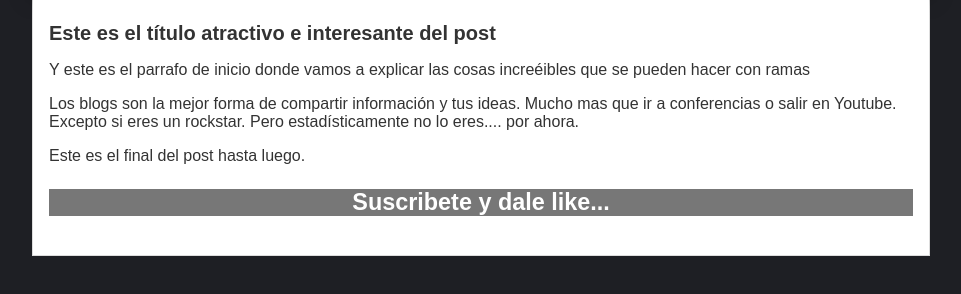
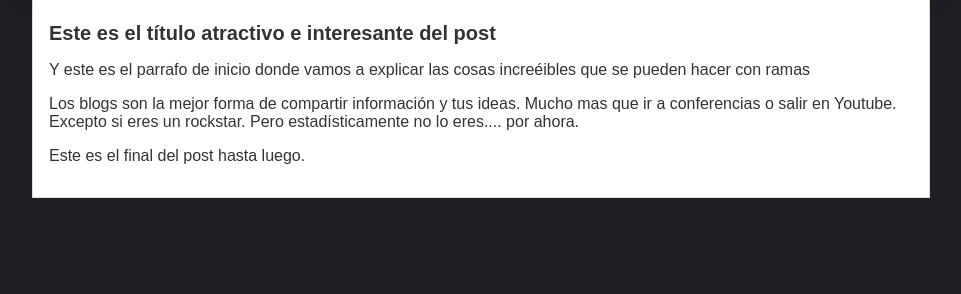
Before and after one commit to joseoliva762/ejemplo_plazi, a plain HTML site: page index.html in a window 1280 px wide. Shown: the part 78-372 px from the top of the page, without its empty margins (159-1120 px from the left). Drawn offline with Linux system fonts and the light colour scheme.

Commit message:
version para realise V3.0 con header final

```diff
--- a/css/estilos.css
+++ b/css/estilos.css
@@ -52,11 +52,3 @@ body
     background: white;
     padding: 1em;
 }
-
-#footer{
-    font-size: 20px;
-    background: #777;
-    color: White;
-    text-align:  center;
-    padding: 0.0001em;
-}
--- a/index.html
+++ b/index.html
@@ -15,9 +15,6 @@
                 <p>Y este es el parrafo de inicio donde vamos a explicar las cosas increéibles que se pueden hacer con ramas</p>
                 <p>Los blogs son la mejor forma de compartir información y tus ideas. Mucho mas que ir a conferencias o salir en Youtube. Excepto si eres un rockstar. Pero estadísticamente no lo eres.... por ahora.</p>
                 <p>Este es el final del post hasta luego.</p>
-                <div id = "footer">
-                    <h3>Suscribete y dale like...</h3>
-                </div>
             </div>
         </div>
     </body>
```
